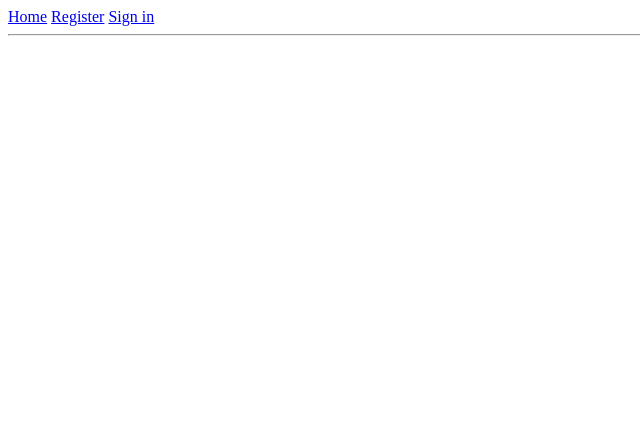
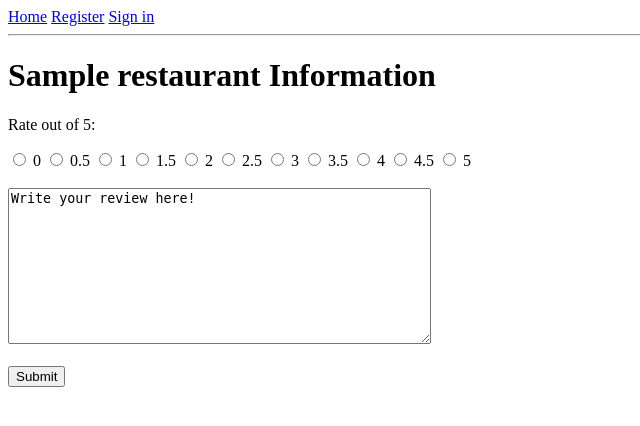
Before and after one commit to florenceloi/hackbright-project, a Flask app: template templates/restaurant-info.html in a window 1280 px wide. Shown: the top 426 px of the page, without its empty margins (0-640 px from the left). Run offline with Flask 2, Linux system fonts and the light colour scheme; the template is opened without the code that fills it: values that come from a table or form of the project are taken from there, others are empty; tables that the repository leaves empty hold one stand-in row (values such as "Sample post"); parts of the project's set-up code (start-up, migrations or seed data) failed here and were passed over.

Commit message:
added user to review restaurants

```diff
--- a/model.py
+++ b/model.py
@@ -1,3 +1,5 @@
+# HUGE FIXME!!! CAN ONLY STORE YELP'S BUSINESS ID, CANNOT STORE ANYTHING ELSE
+
 from flask_sqlalchemy import SQLAlchemy
 
 # Using the Flask-SQLAlchemy helper library, this allows us to connect to the
--- a/server.py
+++ b/server.py
@@ -1,3 +1,5 @@
+# HUGE FIXME!!! CAN ONLY STORE YELP'S BUSINESS ID, CANNOT STORE ANYTHING ELSE
+
 from jinja2 import StrictUndefined
 
 from flask import Flask, render_template, redirect, request, flash, session, jsonify
@@ -212,11 +214,13 @@ def user_detail():
         return redirect("/register")
 
 
-@app.route('/review')
-def review_restaurant():
+@app.route('/restaurants/<int:restaurant_id>')
+def review_restaurant(restaurant_id):
     """Allow user to review specific restaurant."""
 
+    restaurant = Restaurant.query.filter(Restaurant.restaurant_id == restaurant_id).one()
 
+    return render_template("restaurant-info.html", restaurant=restaurant)
 
 
 @app.route('/logout')
--- a/static/js/map.js
+++ b/static/js/map.js
@@ -1,3 +1,6 @@
+// HUGE FIXME!!! CAN ONLY STORE YELP'S BUSINESS ID, CANNOT STORE ANYTHING ELSE
+
+
 "use strict";
 
 // Renders map populated with restaurants,
@@ -131,7 +134,7 @@ function makeInfoWindow(restaurant) {
         '<input type="hidden" name="restaurant_id" value="' + restaurant.db_id + '">' +
         '<input type="submit" value="Favorite ' + restaurant._name + '">' +
       '</form></p>' +
-      '<button type="button>Review ' + restaurant._name + '</button>' +
+      '<a href="/restaurants/' + restaurant.db_id + '">See page for ' + restaurant._name + '</a>' +
     '</div>'
   );
   return temp_html;
--- a/templates/register.html
+++ b/templates/register.html
@@ -3,8 +3,6 @@
 {% block title %}Register{% endblock %}
 
 {% block head %}
-
-    <script src="/static/js/register-form.js"></script>
 
 {% endblock %}
 
--- a/templates/restaurant-info.html
+++ b/templates/restaurant-info.html
@@ -2,7 +2,7 @@
 
 {% block title %}
 
-    {{ user.fname }}'s Account
+    {{ restaurant.name }}
 
 {% endblock %}
 
@@ -18,4 +18,16 @@
 
 {% block content %}
 
+    <h1>{{ restaurant.name }} Information</h1>
+
+    <form id="review-form" action="/review" method="POST">
+        <p>Rate out of 5:</p>
+        {% for n in [0, 0.5, 1, 1.5, 2, 2.5, 3, 3.5, 4, 4.5, 5] %}
+            <input id="rating" type="radio" name="rating" value="{{ n }}" required> {{ n }}
+        {% endfor %}<br><br>
+        <textarea form="review-form" rows="10" cols="50" required>Write your review here!</textarea>
+        <br><br>
+        <input type="submit">
+    </form>
+
 {% endblock %}
```
